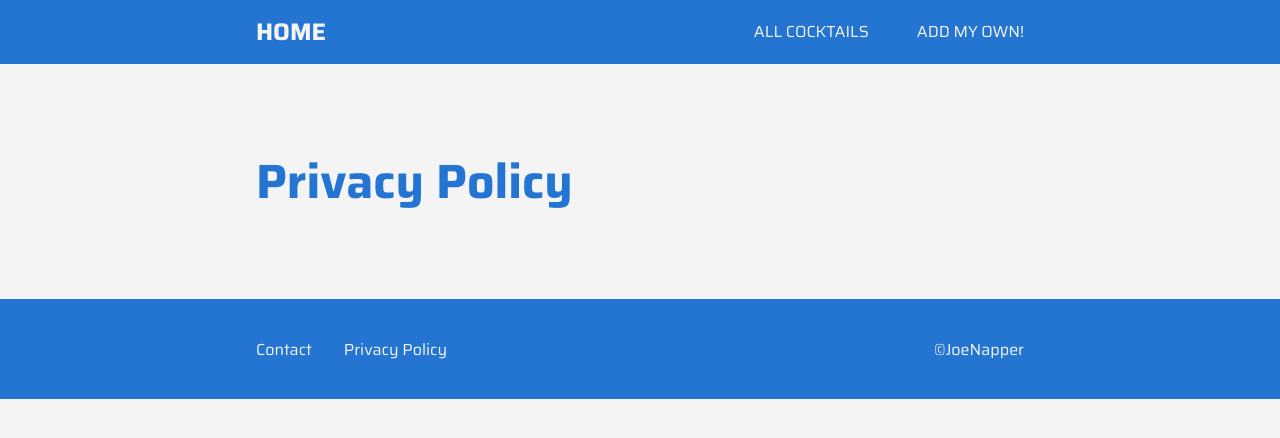
After one commit to joenapper/drinking-hub, a Flask app: page /privacypolicy in a window 1280 px wide. The commit adds this page. Shown: the top 438 px of the page. Run offline with Flask 2, Linux system fonts and the light colour scheme; some libraries are stand-ins or nearby versions.

Commit message:
Wired up privacy policy page

```diff
--- a/app.py
+++ b/app.py
@@ -133,6 +133,11 @@ def contact():
     return render_template('contact.html')
 
 
+@app.route('/privacypolicy')
+def privacy_policy():
+    return render_template('priv-pol.html')
+
+
 # Host,Port and Debug set
 if __name__ == '__main__':
     app.run(host=os.environ.get('IP'),
--- a/templates/base.html
+++ b/templates/base.html
@@ -33,7 +33,7 @@
     <footer>
         <div class="footerLeft">
             <p><a href="{{url_for('contact')}}">Contact</a></p>
-            <p><a href="#">Privacy Policy</a></p>
+            <p><a href="{{url_for('privacy_policy')}}">Privacy Policy</a></p>
         </div>
         <div class="footerRight">
             <p>&#169;JoeNapper</p>
--- /dev/null
+++ b/templates/priv-pol.html
@@ -0,0 +1,8 @@
+{% extends 'base.html' %}
+{% block content %}
+    <!-- Privacy Policy -->
+    <section class="container">
+        <h2>Privacy Policy</h2>
+    </section>
+    <!-- End -->
+{% endblock %}
```
